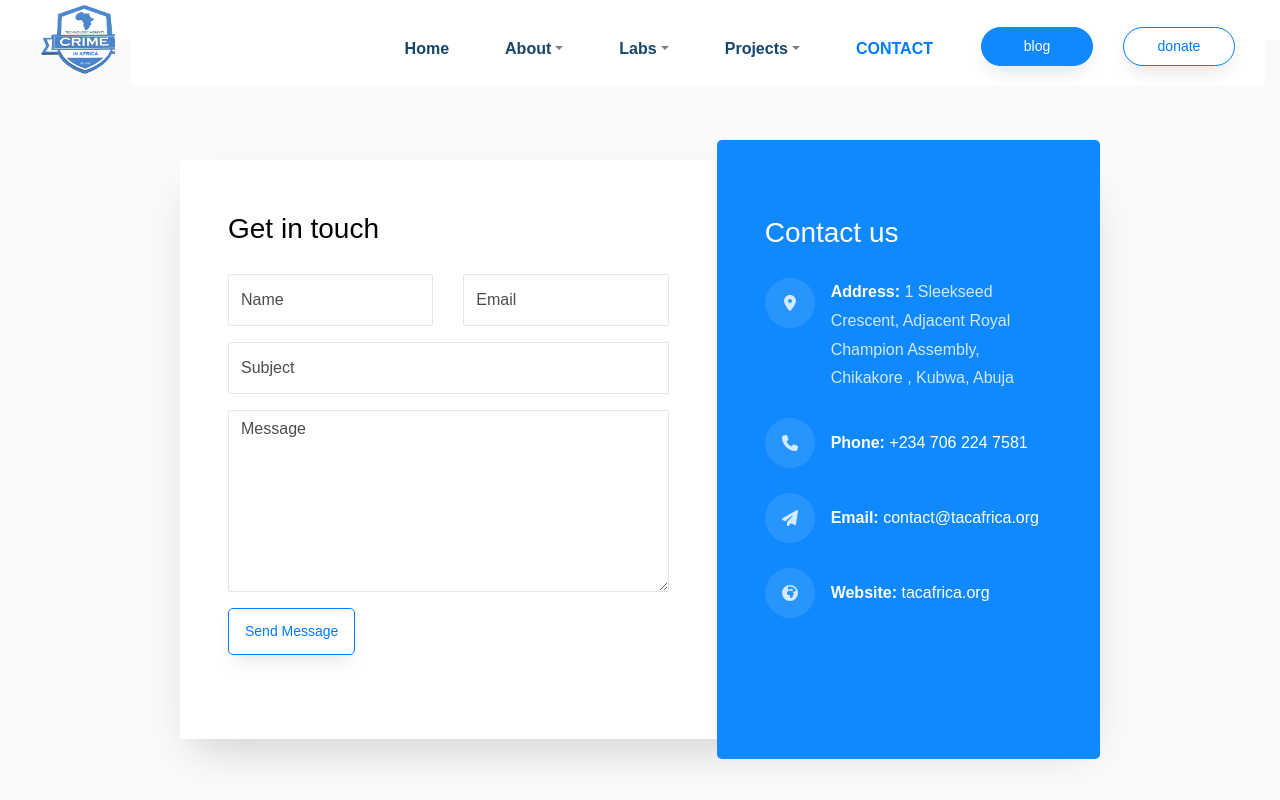
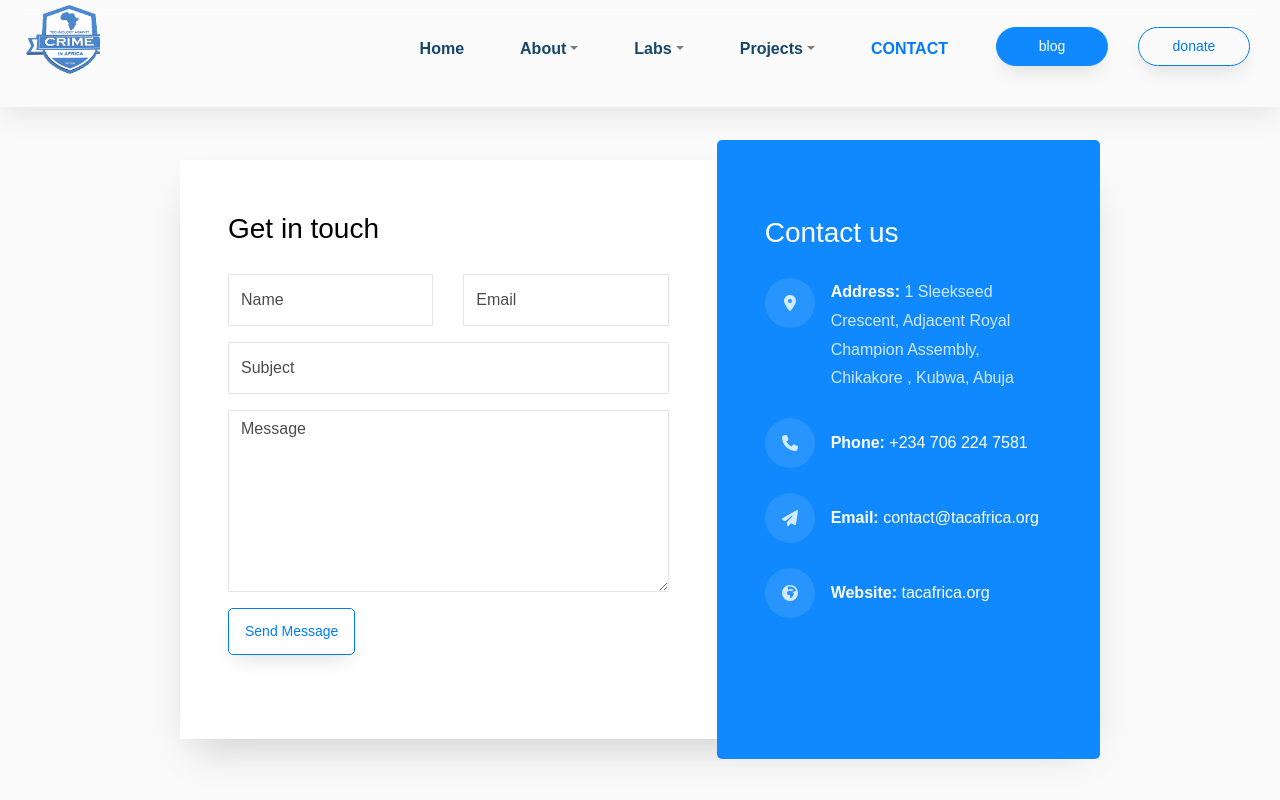
Before and after one commit to Ekaji/tac-africa-website, a Next.js app: page /contact in a window 1280 px wide. Shown: the top 800 px of the page. Built offline with nearby package versions, Linux system fonts and the light colour scheme.

Commit message:
added blur to navbar

```diff
--- a/components/customDropdown.jsx
+++ b/components/customDropdown.jsx
@@ -6,6 +6,7 @@ import { Dropdown, NavDropdown, Nav } from "react-bootstrap";
 import { data } from '../pages/api/navLinks.js'
 import Link from 'next/link'
 import { useRouter } from 'next/router'
+import styles from '../styles/component.styles/customDropdown.module.scss'
 
 
 // The forwardRef is important!!
@@ -59,13 +60,13 @@ export default function CustomDropdown({ dropDownPosition }) {
           <Dropdown drop={dropDownPosition} >
 
                 { content.length > 1 ?
-                  <Dropdown.Toggle as={CustomToggle} id="dropdown-custom-components">
+                  <Dropdown.Toggle key={label} as={CustomToggle} id="dropdown-custom-components">
                     { label }
                   </Dropdown.Toggle>
 
                 :
 
-                  <Nav.Link as='span' eventKey='1'  >
+                  <Nav.Link key={label} as='span' eventKey='1'  >
                     <Link href={`/${content[0].href}`} >
                       <a>
                       {label}
@@ -77,12 +78,13 @@ export default function CustomDropdown({ dropDownPosition }) {
                 <Dropdown.Menu as={CustomMenu}>
                 {
                     content?.map(({href, name}, i) => (
-                        <NavDropdown.Item as='div' key={i} href={href} eventKey={i}>
+                        <NavDropdown.Item key={name} as='div' href={href} eventKey={i}>
                                 <Link href={href} >
                                     <a >
                                     {name}
                                     </a>
                                 </Link>
+                          <Dropdown.Divider  className={i === content.length -1 && styles.dropdown_divider} />
                         </NavDropdown.Item>
                         )
                     )
--- a/components/layout/nav_bar/NavBar.jsx
+++ b/components/layout/nav_bar/NavBar.jsx
@@ -32,10 +32,10 @@ export default function NavBar(){
 
 const router = useRouter()
   return(
-    <div className={styles.nav_container}  >
+    <div className={[styles.nav_container, ].join(' ')}  >
         <Navbar collapseOnSelect className={styles.nav_inner__container} style={{padding: '0px', marginTop: '-14px' }} expand="lg">
 
-        <Container fluid  >
+        <Container fluid  className={styles.background_blur }  >
             <Navbar.Brand >
                 <Link href={'/'} >
                   <a>
@@ -49,7 +49,7 @@ const router = useRouter()
             <Nav className={['my-2 my-lg-0', styles.navbar_collapse__nav]} style={{paddingTop: '20px'}} >
 
 
-                {data?.map(({label, content, type, details}) => (
+                {data?.map(({label, content, type, details}, i) => (
                     <>
                          { content.length > 1 ?  ( //displays navlink with dropdown
                         <NavDropdown title={<span className={getHref(content, currentPath ) ? 'text-primary' : styles.nav_text }>{ label }</span> }
@@ -75,14 +75,14 @@ const router = useRouter()
                        </NavDropdown>
                         ) :
                         type == 'button' ? ( //displays button
-                            <Nav.Item className={  styles.nav_link__button }>
+                            <Nav.Item key={i} className={  styles.nav_link__button }>
                                 <Button_ title={ label } pill variant={details.variant}  />
                             </Nav.Item>
                         )
                         :
 
                         ( // displays navlink without dropdown
-                            <Nav.Link as='span' eventKey='1' className={ styles.nav_link } >
+                            <Nav.Link key={i} as='span' eventKey='1' className={ styles.nav_link } >
                                 <Link href={`/${content[0].href}`}>
                                     <a className={ router.pathname == `/${content[0].href}` ? 'text-primary' : styles.nav_text }  >
                                     { label }
--- a/pages/api/navLinks.js
+++ b/pages/api/navLinks.js
@@ -2,7 +2,7 @@ export const data = [
     {
         label: 'Home',
         content: [
-            {href: '/'}
+            {href: ''}
         ],
         type: 'nav link'
     },
--- /dev/null
+++ b/styles/component.styles/customDropdown.module.scss
@@ -0,0 +1,3 @@
+.dropdown_divider{
+  display: none;
+  }
--- a/styles/layout/navbar.module.scss
+++ b/styles/layout/navbar.module.scss
@@ -1,4 +1,12 @@
 @import '../abstracts/variables';
+
+.background_blur {
+  box-shadow: 0 4px 30px rgba(0, 0, 0, 0.1);
+  backdrop-filter: blur(9.8px);
+  -webkit-backdrop-filter: blur(9.8px);
+  margin: 0;
+  padding: 0;
+}
 
 .nav_container {
   position: fixed;
@@ -6,7 +14,6 @@
   top: 0;
   width: 100%;
   z-index: 40;
-  background-color: white;
 }
 
 .nav_text {
@@ -26,11 +33,18 @@
 
 }
 
+.nav_dropdown_link_text
+.nav_link__button
+.nav_link {
+  line-height: 2px;
+  padding: 0px;
+  margin: auto 40px;
+}
+
 
 .navbar_collapse {
   font-size: 1em;
   box-shadow: none;
-  background-color: white;
   margin-right: 0px;
 
   &__nav {
@@ -59,6 +73,8 @@
 //mobile
 @media (max-width: 480px) {
   .navbar_collapse {
+
+
     position: absolute;
     padding-top: 12vh;
     padding-right: 30vw;
```
